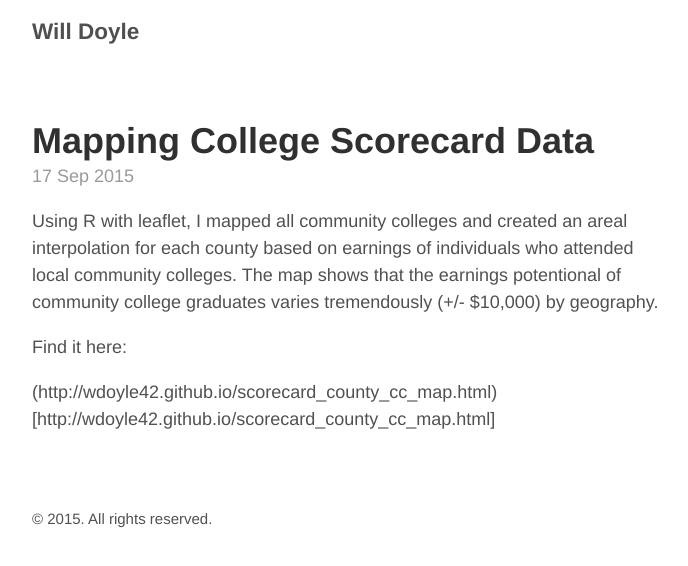
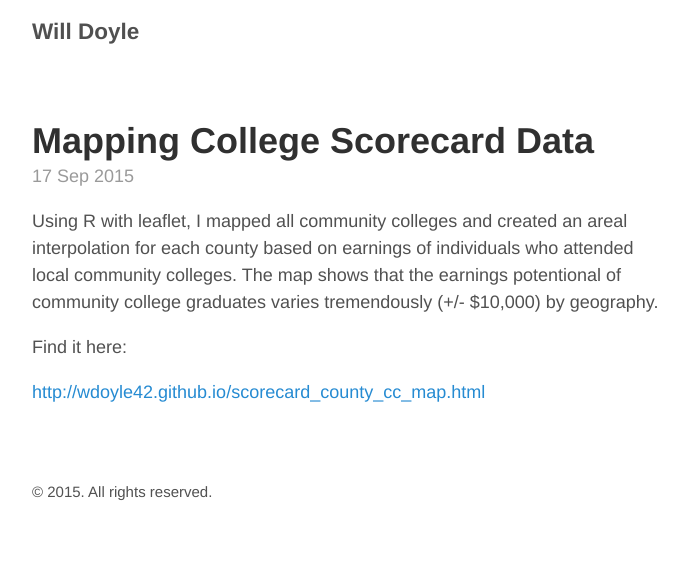
Before and after one commit to wdoyle42/wdoyle42.github.io, a Jekyll site: the page built from _posts/2015-9-17-test.md, in a window 1280 px wide. Shown: the top 566 px of the page, without its empty margins (293-981 px from the left). Built offline with Jekyll 4.4.1, drawn with Linux system fonts in a browser that asks for light colours.

Commit message:
First post <sigh>

```diff
--- a/_posts/2015-9-17-test.md
+++ b/_posts/2015-9-17-test.md
@@ -8,4 +8,4 @@ Using R with leaflet, I mapped all community colleges and created an areal inter
 
 Find it here:
 
-(http://wdoyle42.github.io/scorecard_county_cc_map.html)[http://wdoyle42.github.io/scorecard_county_cc_map.html]
+[http://wdoyle42.github.io/scorecard_county_cc_map.html](http://wdoyle42.github.io/scorecard_county_cc_map.html)
```
